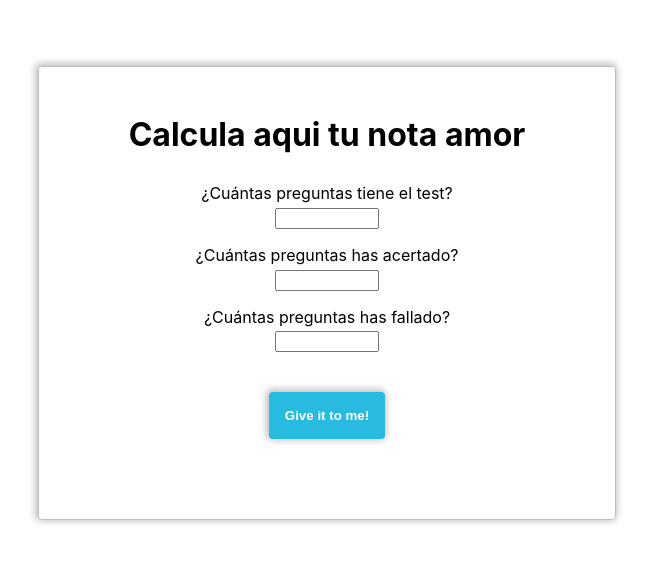
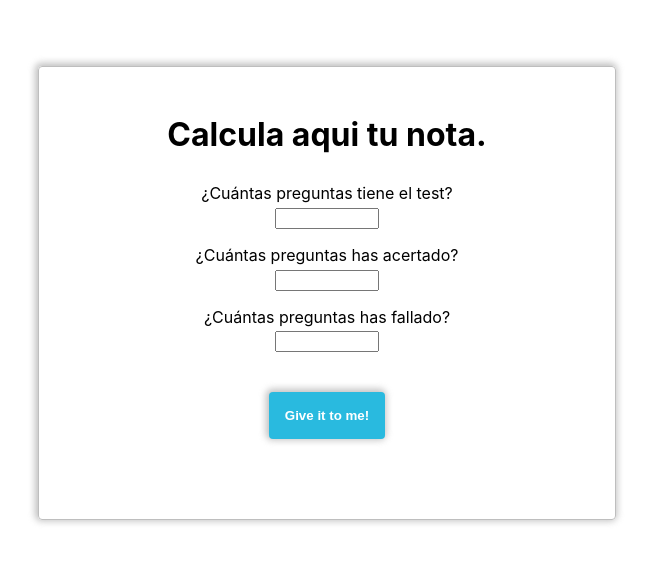
Before and after one commit to RobertoLlopis/opo-test-solver, a React (Create React App) app: page / in a window 1280 px wide. Shown: the part 107-670 px from the top of the page, without its empty margins (313-964 px from the left). Built offline with nearby package versions, Linux system fonts and the light colour scheme.

Commit message:
Change title

```diff
--- a/src/App.js
+++ b/src/App.js
@@ -5,7 +5,7 @@ function App() {
   return (
     <main>
       <div className="card">
-        <h1>Calcula aqui tu nota amor</h1>
+        <h1>Calcula aqui tu nota.</h1>
         <Calculator />
       </div>
     </main>
```
